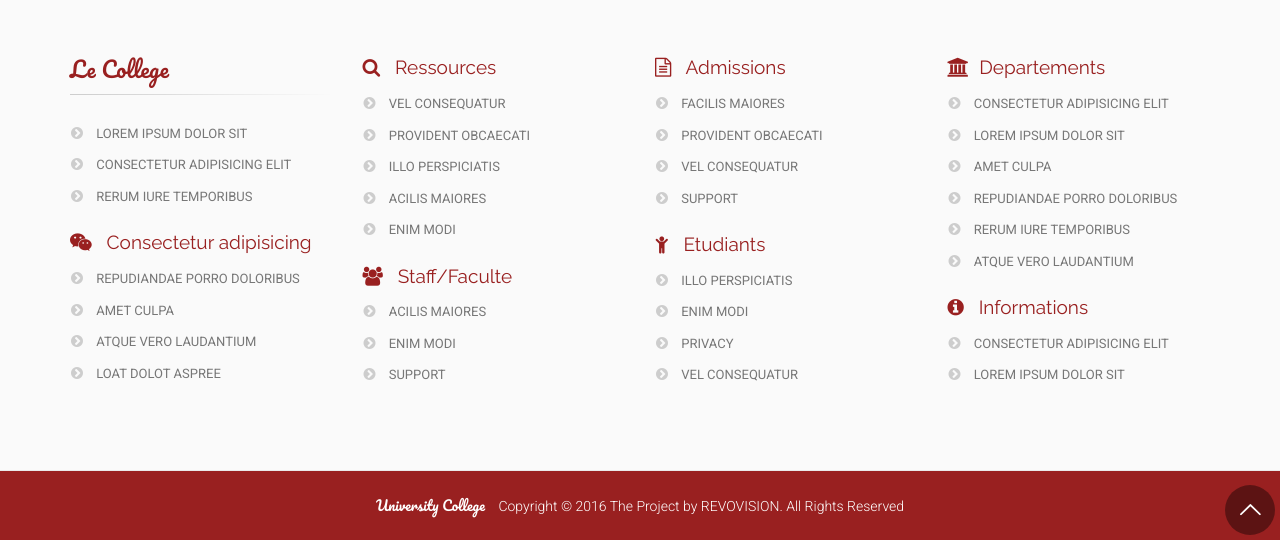
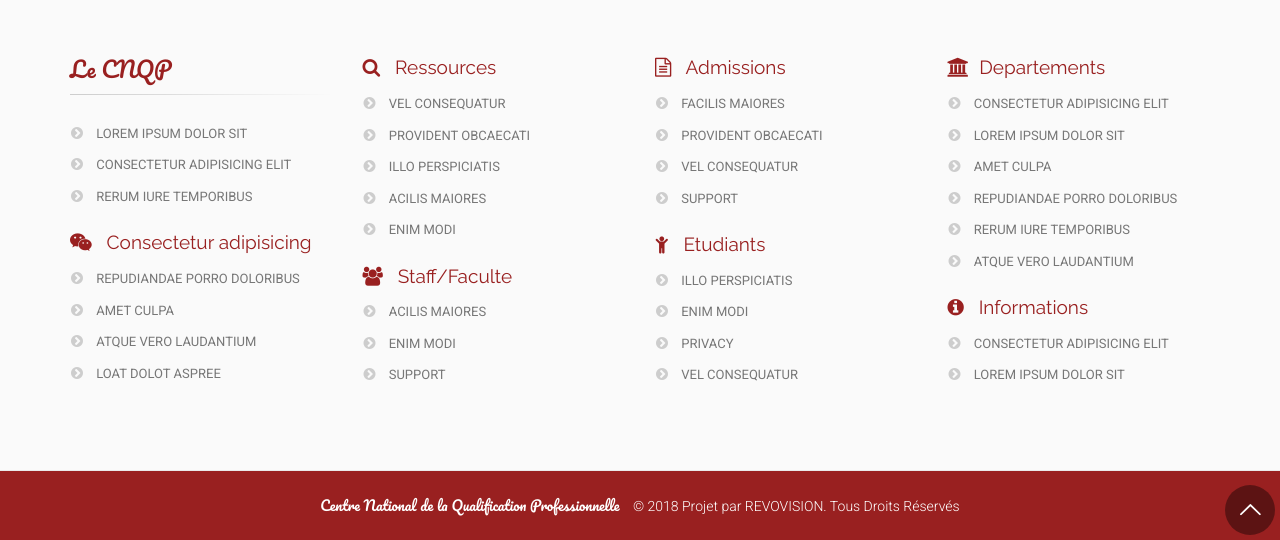
Before and after one commit to gabslim912/cnqp, a Jekyll site: the page built from untitled.md, in a window 1280 px wide and 900 px high, scrolled down 1959 px, cut to the strip 360-900 px from the top of the window. Built offline with Jekyll 4.4.1, drawn with Linux system fonts in a browser that asks for light colours.

Commit message:
contact insertion google map

```diff
--- a/_config.yml
+++ b/_config.yml
@@ -14,7 +14,7 @@
     layout: departement
 email: contact@cnqp.com
 tel: 33 832 60 24 - 33 832 39 79
-adresse:
+adresse: CNQP – Rocade Fann Bel-Air – Route de la SOSETRA
 description: Le Centre National  de Qualification Professionnelle(CNQP) n’est pas
   une école dans le sens  classique du terme. Il a le statut d’Etablissement Public
   à Caractère Industriel et Commercial (EPIC) sous la tutelle du Ministère chargé
--- a/_layouts/insertion.html
+++ b/_layouts/insertion.html
@@ -211,13 +211,17 @@
 
         <!-- .footer start -->
         <!-- ================ -->
+         <footer id="footer" class="clearfix ">
+
+        <!-- .footer start -->
+        <!-- ================ -->
         <div class="footer">
           <div class="container">
             <div class="footer-inner">
               <div class="row">
                 <div class="col-md-3">
                   <div class="footer-content">
-                    <h2 class="title logo-font text-default">Le College</h2>
+                    <h2 class="title logo-font text-default">Le CNQP</h2>
                     <div class="separator-2"></div>
                     <nav class="mb-20">
                       <ul class="nav nav-pills nav-stacked list-style-icons">
@@ -316,7 +320,7 @@
             <div class="subfooter-inner">
               <div class="row">
                 <div class="col-md-12">
-                  <p class="text-center"><span class="logo-font pr-10">University  College</span> Copyright © 2016 The Project by <a class="link-light" target="_blank" href="http://www.revovision.ca/">REVOVISION</a>. All Rights Reserved</p>
+                  <p class="text-center"><span class="logo-font pr-10">Centre National de la Qualification Professionnelle</span> © 2018 Projet par <a class="link-light" target="_blank" href="http://www.revovision.ca/">REVOVISION</a>. Tous Droits Réservés</p>
                 </div>
               </div>
             </div>
@@ -325,7 +329,9 @@
         <!-- .subfooter end -->
 
       </footer>
-      <!-- footer end -->
+        <!-- .footer end -->
+
+
        </div>
     <!-- page-wrapper end -->
 
--- a/js/google.map.config.js
+++ b/js/google.map.config.js
@@ -6,7 +6,7 @@
 		if ($("#map-canvas").length>0) {
 			var map, myLatlng, myZoom, marker;
 			// Set the coordinates of your location
-			myLatlng = new google.maps.LatLng(41.38791700, 2.16991870);
+			myLatlng = new google.maps.LatLng(14.698711, -17.431838,15);
 			myZoom = 12;
 			function initialize() {
 				var mapOptions = {
```
Also changed, not shown: _layouts/contact.html (+5 -6 lines), images/education-4.jpg.
